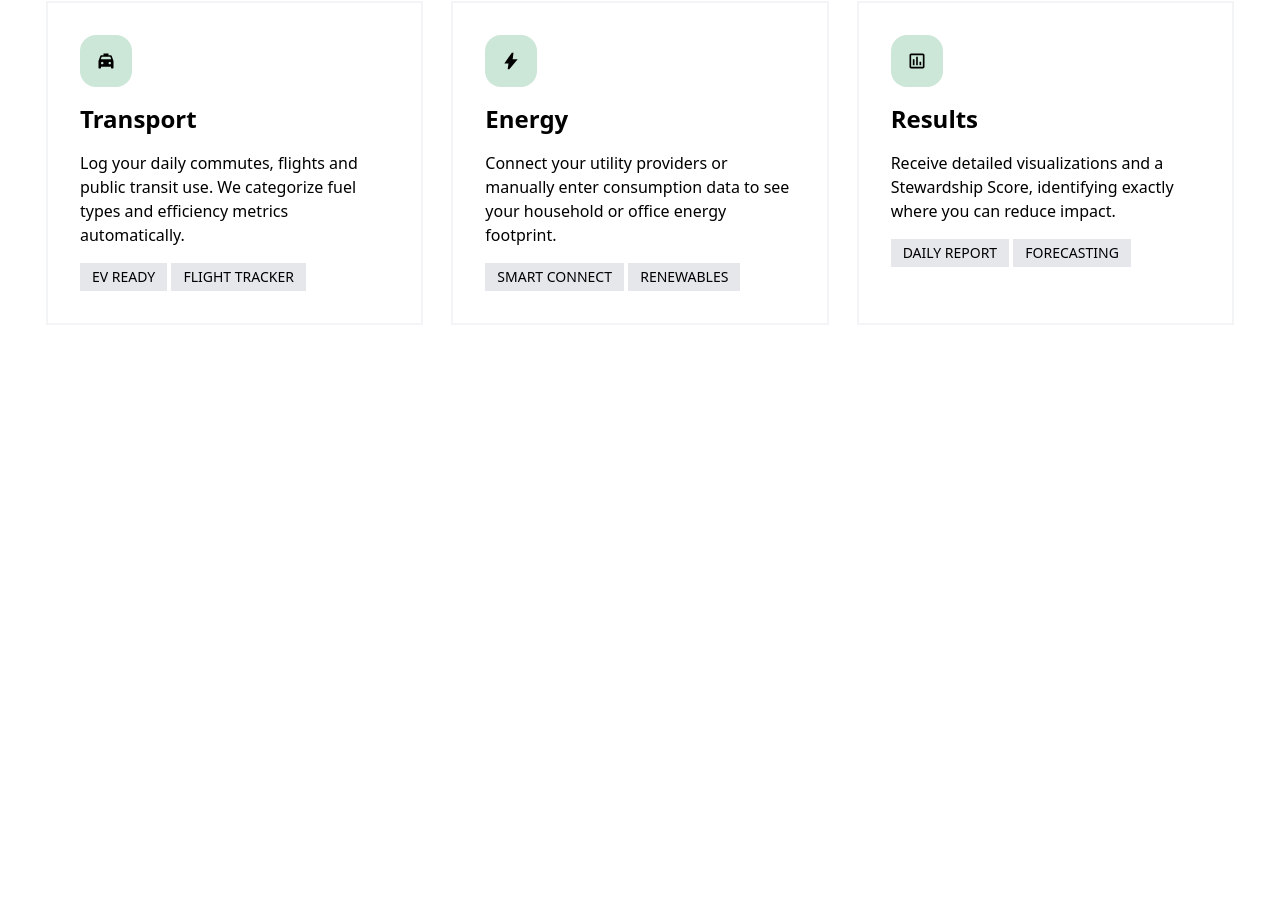
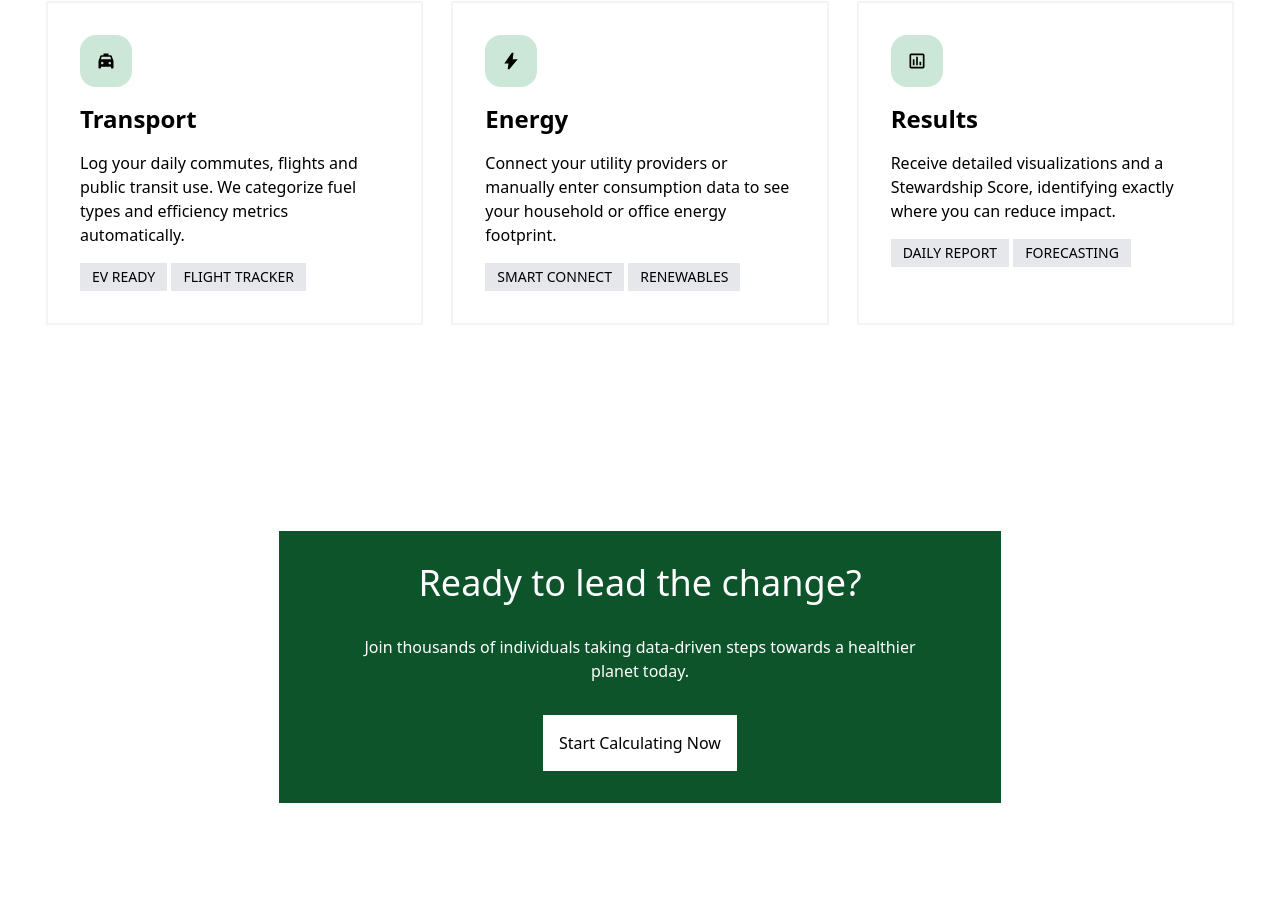
Before and after one commit to Klrfl/eco-track, a website: page public/index.html in a window 1280 px wide. Shown: the part 1525-2424 px from the top of the page. Before the commit the page ends 1944 px from the top, so only its background shows below. Drawn offline with Linux system fonts and the light colour scheme; a web font is replaced by a local one.

Commit message:
add cta section

```diff
--- a/public/index.html
+++ b/public/index.html
@@ -196,5 +196,21 @@
         </li>
       </ul>
     </section>
+
+    <section class="py-24 place-items-center !grid-cols-1">
+      <div
+        class="bg-green-900 text-white text-center py-8 px-16 flex flex-col items-center gap-8"
+      >
+        <h2 class="text-4xl">Ready to lead the change?</h2>
+        <p class="max-w-prose">
+          Join thousands of individuals taking data-driven steps towards a
+          healthier planet today.
+        </p>
+
+        <a href="/calculator" class="capitalize text-black p-4 bg-white"
+          >Start calculating now</a
+        >
+      </div>
+    </section>
   </body>
 </html>
--- a/public/uno.css
+++ b/public/uno.css
@@ -121,6 +121,9 @@
 --text-sm-lineHeight: 1.25rem;
 --colors-green-900: oklch(39.3% 0.095 152.535);
 --fontWeight-bold: 700;
+--colors-lime-900: oklch(40.5% 0.101 131.063);
+--colors-black: #000;
+--container-prose: 65ch;
 }
 /* layer: base */
 /*
@@ -528,16 +531,19 @@ input:where([type='button'], [type='reset'], [type='submit']),
 .text-4xl{font-size:var(--text-4xl-fontSize);line-height:var(--un-leading, var(--text-4xl-lineHeight));}
 .text-sm{font-size:var(--text-sm-fontSize);line-height:var(--un-leading, var(--text-sm-lineHeight));}
 .text-xl{font-size:var(--text-xl-fontSize);line-height:var(--un-leading, var(--text-xl-lineHeight));}
+.text-black{color:color-mix(in srgb, var(--colors-black) var(--un-text-opacity), transparent) /* #000 */;}
 .text-red-700{color:color-mix(in srgb, var(--colors-red-700) var(--un-text-opacity), transparent) /* oklch(50.5% 0.213 27.518) */;}
 .text-white{color:color-mix(in srgb, var(--colors-white) var(--un-text-opacity), transparent) /* #fff */;}
 .font-bold{--un-font-weight:var(--fontWeight-bold);font-weight:var(--fontWeight-bold);}
 .p-4{padding:calc(var(--spacing) * 4);}
 .p-8{padding:calc(var(--spacing) * 8);}
+.px-16{padding-inline:calc(var(--spacing) * 16);}
 .px-3{padding-inline:calc(var(--spacing) * 3);}
 .px-8{padding-inline:calc(var(--spacing) * 8);}
 .py-1{padding-block:calc(var(--spacing) * 1);}
 .py-24{padding-block:calc(var(--spacing) * 24);}
 .py-4{padding-block:calc(var(--spacing) * 4);}
+.py-8{padding-block:calc(var(--spacing) * 8);}
 .pt-24{padding-top:calc(var(--spacing) * 24);}
 .text-center{text-align:center;}
 .outline-2{outline-style:var(--un-outline-style);outline-width:2px;}
@@ -549,6 +555,7 @@ input:where([type='button'], [type='reset'], [type='submit']),
 .bg-gray-200{background-color:color-mix(in srgb, var(--colors-gray-200) var(--un-bg-opacity), transparent) /* oklch(92.8% 0.006 264.531) */;}
 .bg-green-700{background-color:color-mix(in srgb, var(--colors-green-700) var(--un-bg-opacity), transparent) /* oklch(52.7% 0.154 150.069) */;}
 .bg-green-700\/20{background-color:color-mix(in srgb, var(--colors-green-700) 20%, transparent) /* oklch(52.7% 0.154 150.069) */;}
+.bg-green-900{background-color:color-mix(in srgb, var(--colors-green-900) var(--un-bg-opacity), transparent) /* oklch(39.3% 0.095 152.535) */;}
 .bg-red-500\/10{background-color:color-mix(in srgb, var(--colors-red-500) 10%, transparent) /* oklch(63.7% 0.237 25.331) */;}
 .bg-white{background-color:color-mix(in srgb, var(--colors-white) var(--un-bg-opacity), transparent) /* #fff */;}
 .flex{display:flex;}
@@ -563,19 +570,24 @@ input:where([type='button'], [type='reset'], [type='submit']),
 .col-span-3{grid-column:span 3/span 3;}
 .row-span-2{grid-row:span 2/span 2;}
 .grid-cols-\[2rem_1fr\]{grid-template-columns:2rem 1fr;}
+.\!grid-cols-1{grid-template-columns:repeat(1,minmax(0,1fr)) !important;}
 .grid-cols-subgrid{grid-template-columns:subgrid;}
+.max-w-prose{max-width:var(--container-prose);}
 .min-h-\[60vh\]{min-height:60vh;}
 .w-full{width:100%;}
 .inline-block{display:inline-block;}
 .uppercase{text-transform:uppercase;}
+.capitalize{text-transform:capitalize;}
 .shadow-md{--un-shadow:0 4px 6px -1px var(--un-shadow-color, rgb(0 0 0 / 0.1)),0 2px 4px -2px var(--un-shadow-color, rgb(0 0 0 / 0.1));box-shadow:var(--un-inset-shadow), var(--un-inset-ring-shadow), var(--un-ring-offset-shadow), var(--un-ring-shadow), var(--un-shadow);}
 .content-center{align-content:center;}
 .items-start{align-items:flex-start;}
 .items-center{align-items:center;}
 .justify-center{justify-content:center;}
 .justify-between{justify-content:space-between;}
+.place-items-center{place-items:center;}
 .object-cover{object-fit:cover;}
 @supports (color: color-mix(in lab, red, red)){
+.text-black{color:color-mix(in oklab, var(--colors-black) var(--un-text-opacity), transparent) /* #000 */;}
 .text-red-700{color:color-mix(in oklab, var(--colors-red-700) var(--un-text-opacity), transparent) /* oklch(50.5% 0.213 27.518) */;}
 .text-white{color:color-mix(in oklab, var(--colors-white) var(--un-text-opacity), transparent) /* #fff */;}
 .outline-gray-100{outline-color:color-mix(in oklab, var(--colors-gray-100) var(--un-outline-opacity), transparent) /* oklch(96.7% 0.003 264.542) */;}
@@ -583,6 +595,7 @@ input:where([type='button'], [type='reset'], [type='submit']),
 .bg-gray-200{background-color:color-mix(in oklab, var(--colors-gray-200) var(--un-bg-opacity), transparent) /* oklch(92.8% 0.006 264.531) */;}
 .bg-green-700{background-color:color-mix(in oklab, var(--colors-green-700) var(--un-bg-opacity), transparent) /* oklch(52.7% 0.154 150.069) */;}
 .bg-green-700\/20{background-color:color-mix(in oklab, var(--colors-green-700) 20%, transparent) /* oklch(52.7% 0.154 150.069) */;}
+.bg-green-900{background-color:color-mix(in oklab, var(--colors-green-900) var(--un-bg-opacity), transparent) /* oklch(39.3% 0.095 152.535) */;}
 .bg-red-500\/10{background-color:color-mix(in oklab, var(--colors-red-500) 10%, transparent) /* oklch(63.7% 0.237 25.331) */;}
 .bg-white{background-color:color-mix(in oklab, var(--colors-white) var(--un-bg-opacity), transparent) /* #fff */;}
 }
```
